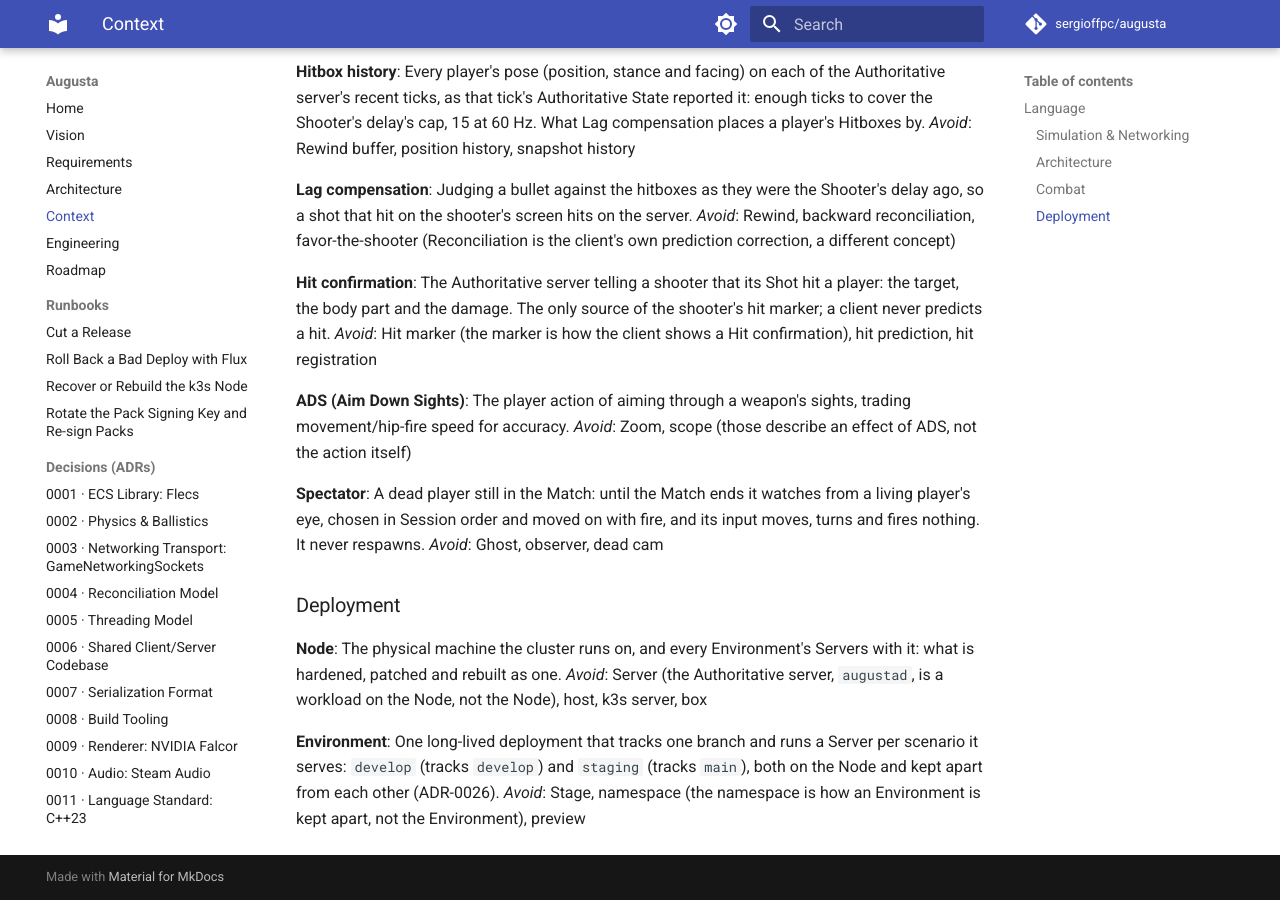
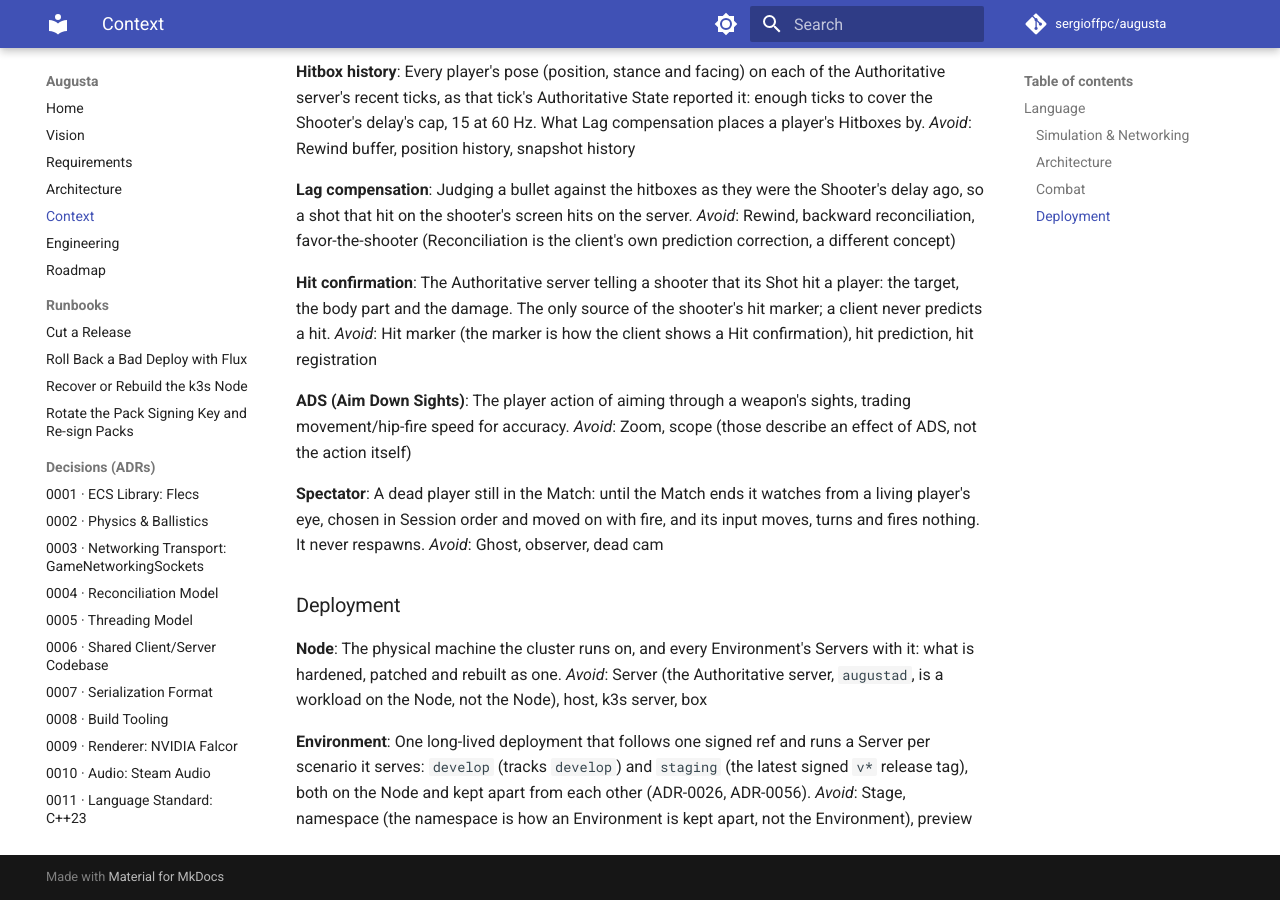
Before and after one commit to sergioffpc/augusta, an MkDocs documentation site: the page built from CONTEXT.md, in a window 1280 px wide and 900 px high, scrolled down 6454 px. Built offline with MkDocs 1.6.1 and Material for MkDocs 9.7.7, drawn with Linux system fonts in a browser that asks for light colours; comment, search, counter and statistics services are not loaded.

Commit message:
docs(cluster): link ADR-0056 now it is on develop; staging's Environment
ADR-0056 landed with #539, so the runbooks link it again. CONTEXT.md's
Environment still had staging tracking main.

Refs #525

Co-Authored-By: Claude Opus 5.5 <noreply@anthropic.com>

```diff
--- a/CONTEXT.md
+++ b/CONTEXT.md
@@ -341,8 +341,8 @@ Servers with it: what is hardened, patched and rebuilt as one. _Avoid_: Server
 (the Authoritative server, `augustad`, is a workload on the Node, not the Node),
 host, k3s server, box
 
-**Environment**: One long-lived deployment that tracks one branch and runs a
-Server per scenario it serves: `develop` (tracks `develop`) and `staging`
-(tracks `main`), both on the Node and kept apart from each other (ADR-0026).
-_Avoid_: Stage, namespace (the namespace is how an Environment is kept apart,
-not the Environment), preview
+**Environment**: One long-lived deployment that follows one signed ref and runs
+a Server per scenario it serves: `develop` (tracks `develop`) and `staging` (the
+latest signed `v*` release tag), both on the Node and kept apart from each other
+(ADR-0026, ADR-0056). _Avoid_: Stage, namespace (the namespace is how an
+Environment is kept apart, not the Environment), preview
```
Also changed, not shown: docs/runbooks/cut-release.md (+3 -3 lines).
